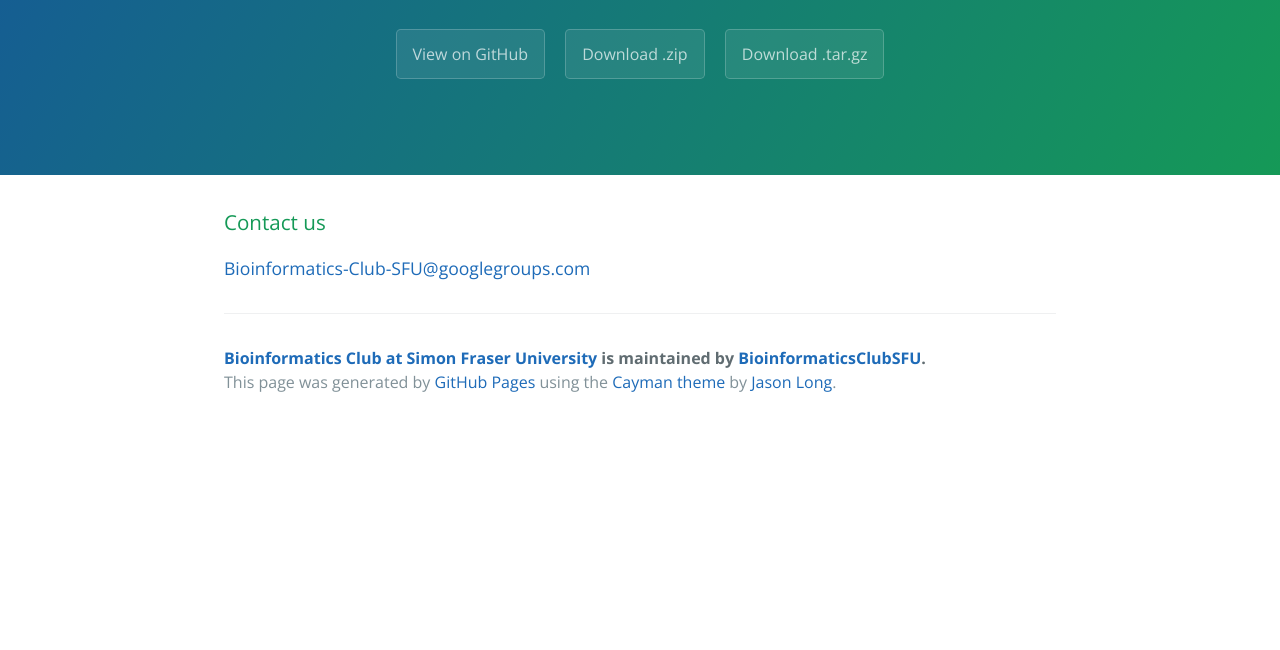
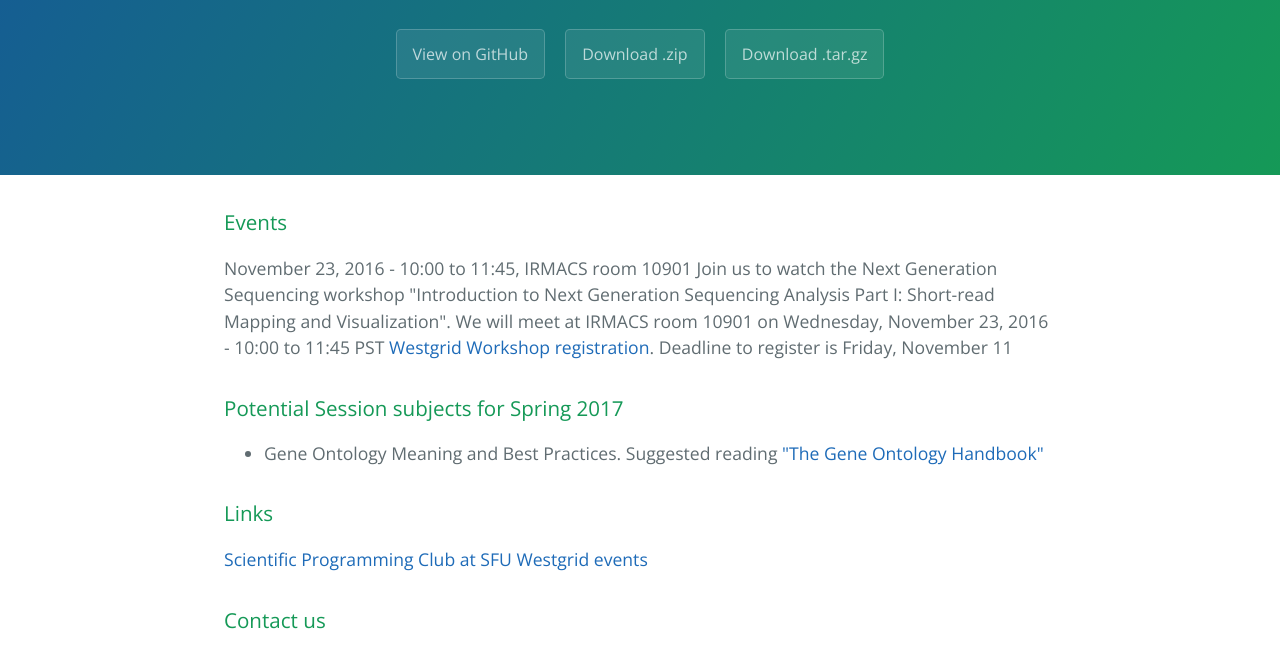
Before and after one commit to BioinformaticsClubSFU/BioinformaticsClubSFU, a plain HTML site: page index.html in a window 1280 px wide. Shown: the part 286-936 px from the top of the page. Before the commit the page ends 800 px from the top, so only its background shows below. Drawn offline with nearby package versions, Linux system fonts and the light colour scheme.

Commit message:
Create gh-pages branch via GitHub

```diff
--- a/index.html
+++ b/index.html
@@ -20,6 +20,27 @@
 
     <section class="main-content">
       <h3>
+<a id="events" class="anchor" href="#events" aria-hidden="true"><span aria-hidden="true" class="octicon octicon-link"></span></a>Events</h3>
+
+<p>November 23, 2016 - 10:00 to 11:45, IRMACS room 10901
+Join us to watch the Next Generation Sequencing workshop "Introduction to Next Generation Sequencing Analysis Part I: Short-read Mapping and Visualization". We will meet at IRMACS room 10901 on Wednesday, November 23, 2016 - 10:00 to 11:45 PST
+<a href="https://www.westgrid.ca/events/introduction_next_generation_sequencing_analysis_part_i_shortread_mapping_and_visualization">Westgrid Workshop registration</a>. Deadline to register is Friday, November 11</p>
+
+<h3>
+<a id="potential-session-subjects-for-spring-2017" class="anchor" href="#potential-session-subjects-for-spring-2017" aria-hidden="true"><span aria-hidden="true" class="octicon octicon-link"></span></a>Potential Session subjects for Spring 2017</h3>
+
+<ul>
+<li>Gene Ontology Meaning and Best Practices. Suggested reading <a href="http://link.springer.com/book/10.1007%2F978-1-4939-3743-1">"The Gene Ontology Handbook"</a>
+</li>
+</ul>
+
+<h3>
+<a id="links" class="anchor" href="#links" aria-hidden="true"><span aria-hidden="true" class="octicon octicon-link"></span></a>Links</h3>
+
+<p><a href="http://sciprog.ca/">Scientific Programming Club at SFU</a>
+<a href="https://www.westgrid.ca/events/">Westgrid events</a></p>
+
+<h3>
 <a id="contact-us" class="anchor" href="#contact-us" aria-hidden="true"><span aria-hidden="true" class="octicon octicon-link"></span></a>Contact us</h3>
 
 <p><a href="mailto:Bioinformatics-Club-SFU@googlegroups.com">Bioinformatics-Club-SFU@googlegroups.com</a></p>
--- a/params.json
+++ b/params.json
@@ -1,6 +1,6 @@
 {
   "name": "Bioinformatics Club at Simon Fraser University",
   "tagline": "A place to evaluate and learn from recent articles / methods of Bioinformatics",
-  "body": "### Contact us\r\nBioinformatics-Club-SFU@googlegroups.com",
+  "body": "\r\n### Events\r\nNovember 23, 2016 - 10:00 to 11:45, IRMACS room 10901\r\nJoin us to watch the Next Generation Sequencing workshop \"Introduction to Next Generation Sequencing Analysis Part I: Short-read Mapping and Visualization\". We will meet at IRMACS room 10901 on Wednesday, November 23, 2016 - 10:00 to 11:45 PST\r\n[Westgrid Workshop registration](https://www.westgrid.ca/events/introduction_next_generation_sequencing_analysis_part_i_shortread_mapping_and_visualization). Deadline to register is Friday, November 11\r\n\r\n### Potential Session subjects for Spring 2017\r\n* Gene Ontology Meaning and Best Practices. Suggested reading [\"The Gene Ontology Handbook\"](http://link.springer.com/book/10.1007%2F978-1-4939-3743-1)\r\n\r\n### Links\r\n[Scientific Programming Club at SFU](http://sciprog.ca/) \r\n[Westgrid events](https://www.westgrid.ca/events/)\r\n\r\n### Contact us\r\nBioinformatics-Club-SFU@googlegroups.com\r\n",
   "note": "Don't delete this file! It's used internally to help with page regeneration."
 }
```
